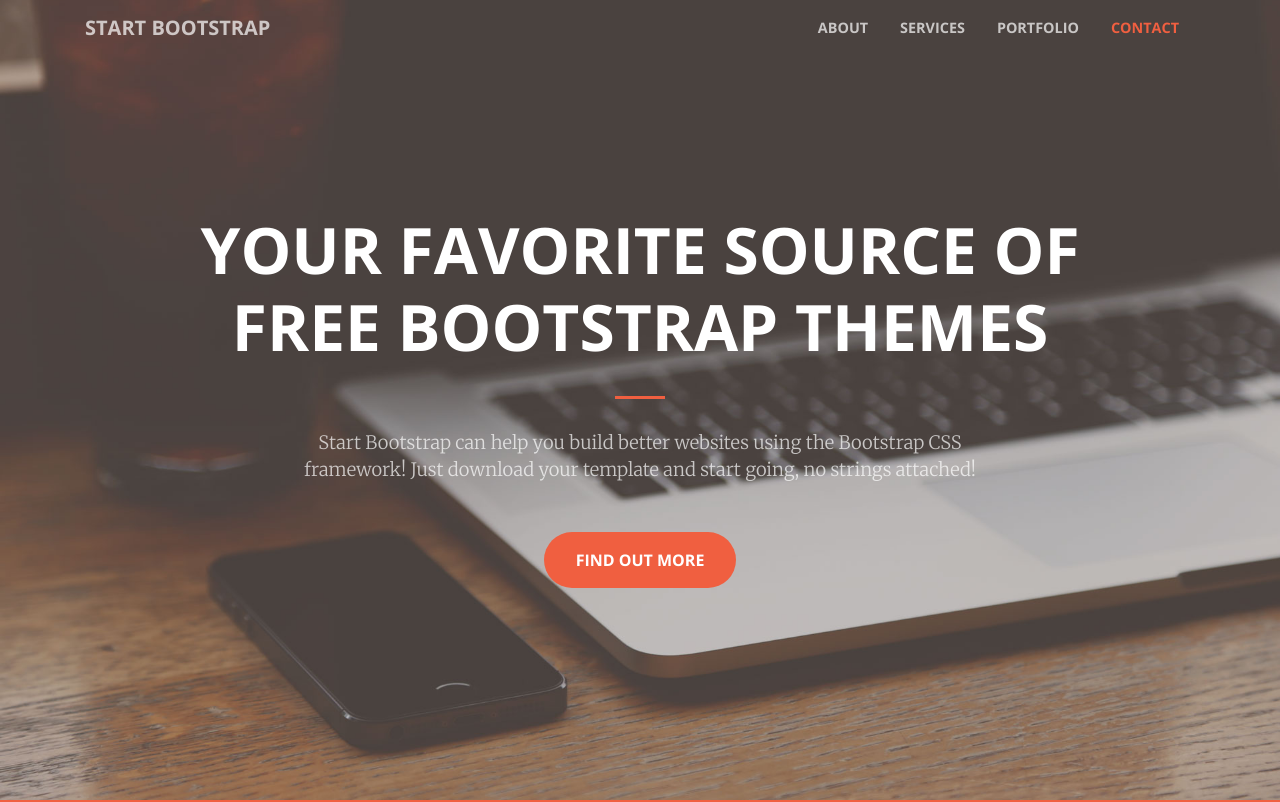
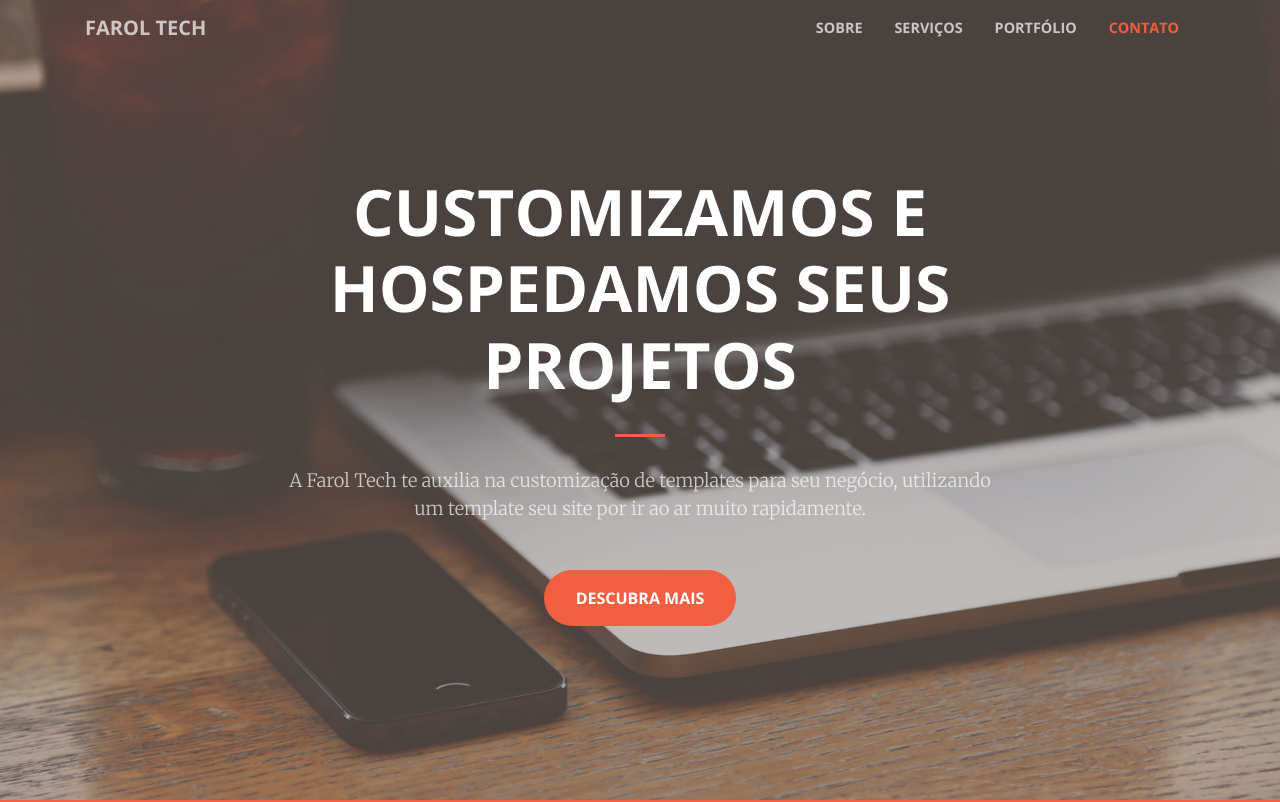
Before and after one commit to FarolTech/faroltech-hotsite, an Angular app: page / in a window 1280 px wide. Shown: the top 802 px of the page. Built offline with nearby package versions, Linux system fonts and the light colour scheme.

Commit message:
Ajustando home

```diff
--- a/src/app/header/header.component.html
+++ b/src/app/header/header.component.html
@@ -3,13 +3,14 @@
     <div class="row">
       <div class="col-lg-10 mx-auto">
         <h1 class="text-uppercase">
-          <strong>Your Favorite Source of Free Bootstrap Themes</strong>
+          <strong>Customizamos e hospedamos seus projetos</strong>
         </h1>
         <hr>
       </div>
       <div class="col-lg-8 mx-auto">
-        <p class="text-faded mb-5">Start Bootstrap can help you build better websites using the Bootstrap CSS framework! Just download your template and start going, no strings attached!</p>
-        <a class="btn btn-primary btn-xl js-scroll-trigger" href="#about">Find Out More</a>
+        <p class="text-faded mb-5">
+          A Farol Tech te auxilia na customização de templates para seu negócio, utilizando um template seu site por ir ao ar muito rapidamente.</p>
+        <a class="btn btn-primary btn-xl js-scroll-trigger" href="#about">Descubra mais</a>
       </div>
     </div>
   </div>
--- a/src/app/navbar/navbar.component.html
+++ b/src/app/navbar/navbar.component.html
@@ -1,23 +1,23 @@
 <!-- Navigation -->
 <nav class="navbar navbar-expand-lg navbar-light fixed-top" id="mainNav">
   <div class="container">
-    <a class="navbar-brand js-scroll-trigger" href="#page-top">Start Bootstrap</a>
+    <a class="navbar-brand js-scroll-trigger" href="#page-top">Farol Tech</a>
     <button class="navbar-toggler navbar-toggler-right" type="button" data-toggle="collapse" data-target="#navbarResponsive" aria-controls="navbarResponsive" aria-expanded="false" aria-label="Toggle navigation">
       <span class="navbar-toggler-icon"></span>
     </button>
     <div class="collapse navbar-collapse" id="navbarResponsive">
       <ul class="navbar-nav ml-auto">
         <li class="nav-item">
-          <a class="nav-link js-scroll-trigger" href="#about">About</a>
+          <a class="nav-link js-scroll-trigger" href="#about">Sobre</a>
         </li>
         <li class="nav-item">
-          <a class="nav-link js-scroll-trigger" href="#services">Services</a>
+          <a class="nav-link js-scroll-trigger" href="#services">Serviços</a>
         </li>
         <li class="nav-item">
-          <a class="nav-link js-scroll-trigger" href="#portfolio">Portfolio</a>
+          <a class="nav-link js-scroll-trigger" href="#portfolio">Portfólio</a>
         </li>
         <li class="nav-item">
-          <a class="nav-link js-scroll-trigger" href="#contact">Contact</a>
+          <a class="nav-link js-scroll-trigger" href="#contact">Contato</a>
         </li>
       </ul>
     </div>
```
